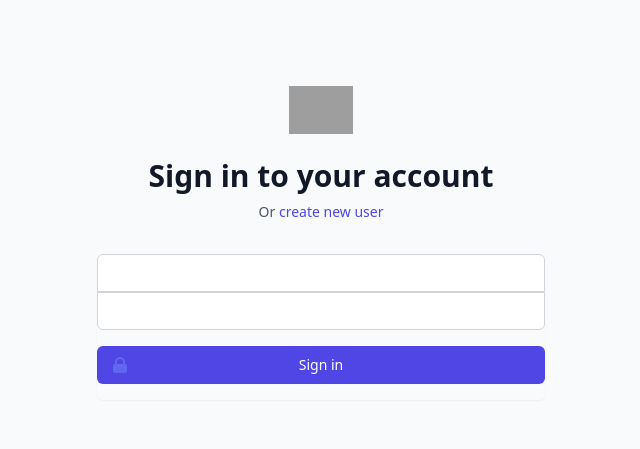
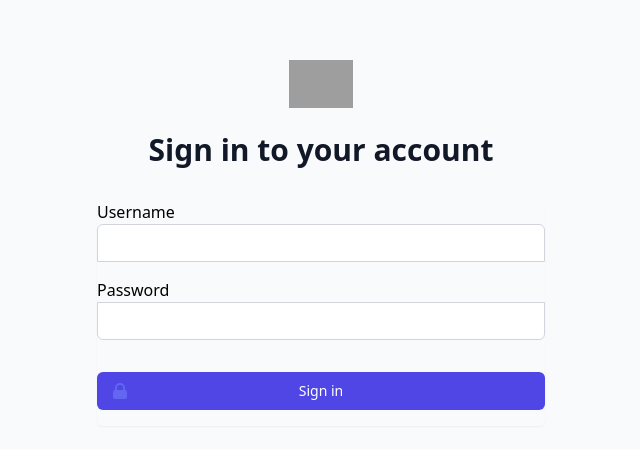
Before and after one commit to boris-10/vending-machine, a React (Create React App) app in the folder packages/frontend/: page /login in a window 1280 px wide. Shown: the part 157-606 px from the top of the page, without its empty margins (319-959 px from the left). Built offline with nearby package versions, Linux system fonts and the light colour scheme; grey boxes are pictures that could not be loaded.

Commit message:
Tweak login form style

```diff
--- a/packages/frontend/src/components/core/Header.tsx
+++ b/packages/frontend/src/components/core/Header.tsx
@@ -54,7 +54,7 @@ function Header(): JSX.Element {
             </div>
           </div>
           <div className="absolute inset-y-0 right-0 flex items-center pr-2 sm:static sm:inset-auto sm:ml-6 sm:pr-0">
-            <span className="bg-gray-800 p-4 text-gray-400 hover:text-white focus:outline-none focus:ring-2 focus:ring-offset-2 focus:ring-offset-gray-800 focus:ring-white">
+            <span className="bg-gray-800 p-4 text-gray-400 cursor-default focus:ring-2 focus:ring-offset-2 focus:ring-offset-gray-800 focus:ring-white">
               {currentUser?.username}
             </span>
             <Button onClick={onLogout} text="Logout" />
--- a/packages/frontend/src/components/core/LoginForm.tsx
+++ b/packages/frontend/src/components/core/LoginForm.tsx
@@ -35,12 +35,6 @@ function LoginForm(props: LoginFormProps): JSX.Element {
             alt="Workflow"
           />
           <h2 className="mt-6 text-center text-3xl font-extrabold text-gray-900">Sign in to your account</h2>
-          <p className="mt-2 text-center text-sm text-gray-600">
-            Or&nbsp;
-            <a href="#" className="font-medium text-indigo-600 hover:text-indigo-500">
-              create new user
-            </a>
-          </p>
         </div>
         <div className="mt-8 space-y-6">
           <input type="hidden" name="remember" value="true" />
@@ -63,27 +57,26 @@ function LoginForm(props: LoginFormProps): JSX.Element {
               }}
             >
               <Form>
-                <label htmlFor="username" className="sr-only">
-                  Username
-                </label>
+                <div className="mb-4">
+                  <label htmlFor="username">Username</label>
                   <Field
                     id="username"
                     name="username"
                     className="appearance-none rounded-none relative block w-full px-3 py-2 border border-gray-300 placeholder-gray-500 text-gray-900 rounded-t-md focus:outline-none focus:ring-indigo-500 focus:border-indigo-500 focus:z-10 sm:text-sm"
                   />
+                  <ErrorMessage name="username" render={(msg) => <div className="text-red-600 text-sm">{msg}</div>} />
+                </div>
 
-                <label htmlFor="password" className="sr-only">
-                  Password
-                </label>
+                <div className="mb-4">
+                  <label htmlFor="password">Password</label>
                   <Field
                     id="password"
                     name="password"
                     type="password"
                     className="appearance-none rounded-none relative block w-full px-3 py-2 border border-gray-300 placeholder-gray-500 text-gray-900 rounded-b-md focus:outline-none focus:ring-indigo-500 focus:border-indigo-500 focus:z-10 sm:text-sm"
                   />
-
-                <ErrorMessage name="username" render={(msg) => <div className="text-pink-600">{msg}</div>} />
-                <ErrorMessage name="password" render={(msg) => <div className="text-pink-600">{msg}</div>} />
+                  <ErrorMessage name="password" render={(msg) => <div className="text-red-600 text-sm">{msg}</div>} />
+                </div>
 
                 <div className="py-4">
                   <button
```
Lines whose indentation alone changed are shown as unchanged.
